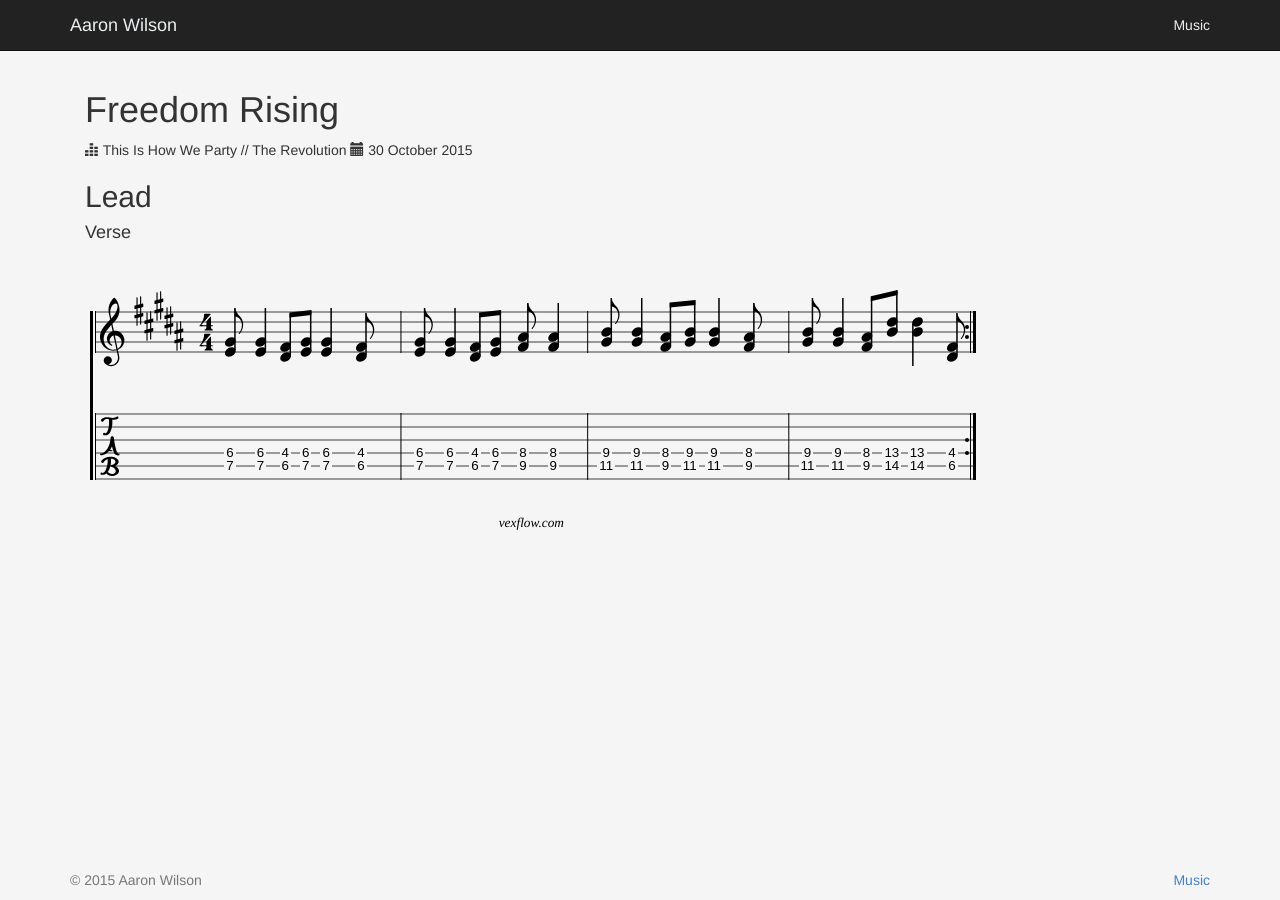
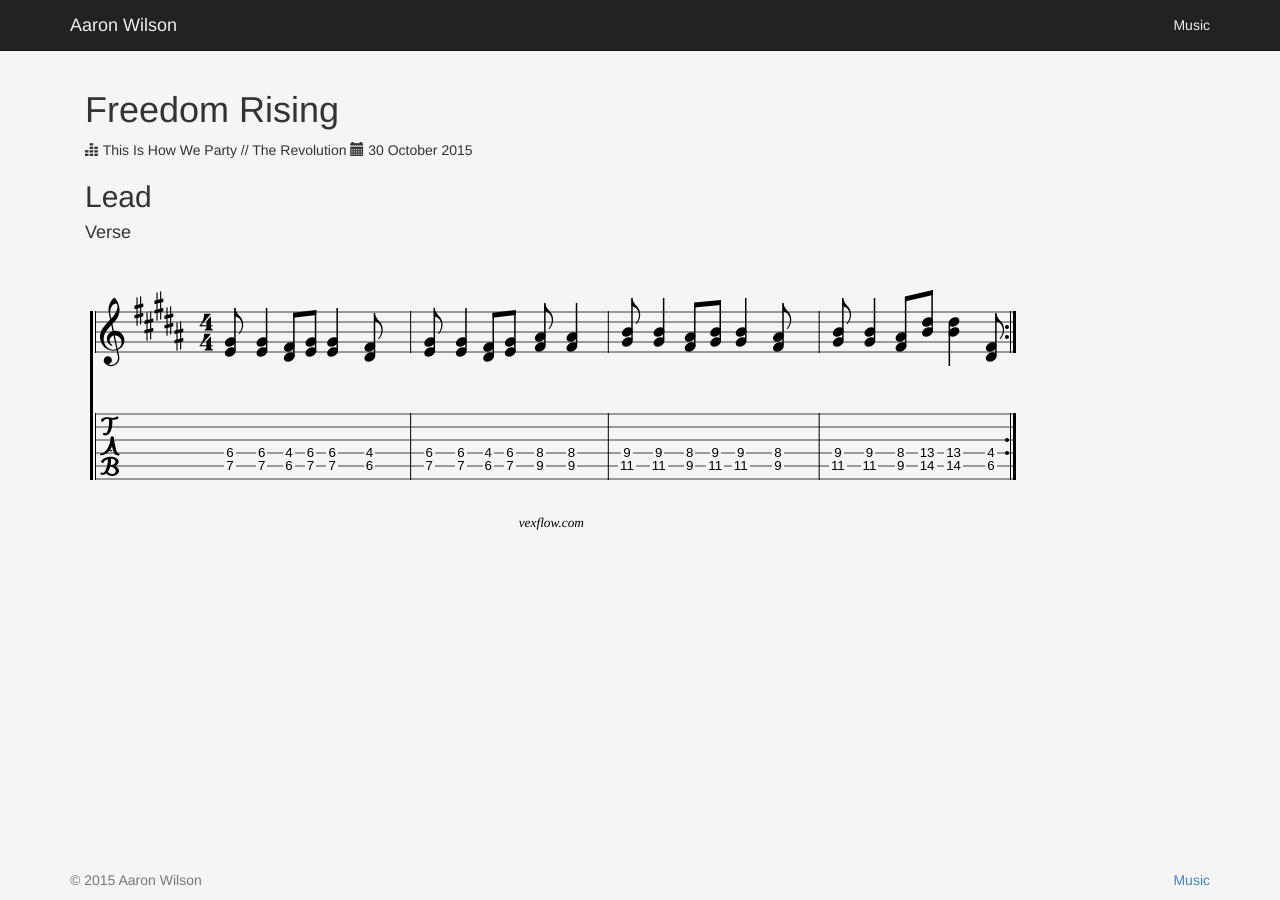
Before and after one commit to aarontwf/limebyte.github.io, a Jekyll site: the page built from _posts/2015-10-30-freedom-rising.html, in a window 1280 px wide. Built offline with Jekyll 4.4.1, drawn with Linux system fonts in a browser that asks for light colours; nearby versions of some CDN libraries.

Commit message:
Update 2015-10-30-freedom-rising.html

```diff
--- a/_posts/2015-10-30-freedom-rising.html
+++ b/_posts/2015-10-30-freedom-rising.html
@@ -14,7 +14,7 @@ date: 2015-10-30 09:46:00
 {% for section in song.sections %}
   <h4>{{ section.name }}</h4>
 
-  <div class="vex-tabdiv" width=900 scale=1.0 editor="false">
+  <div class="vex-tabdiv" width=940 scale=1.0 editor="false">
     options space=20
     {% for stave in section.staves %}
       tabstave
```
